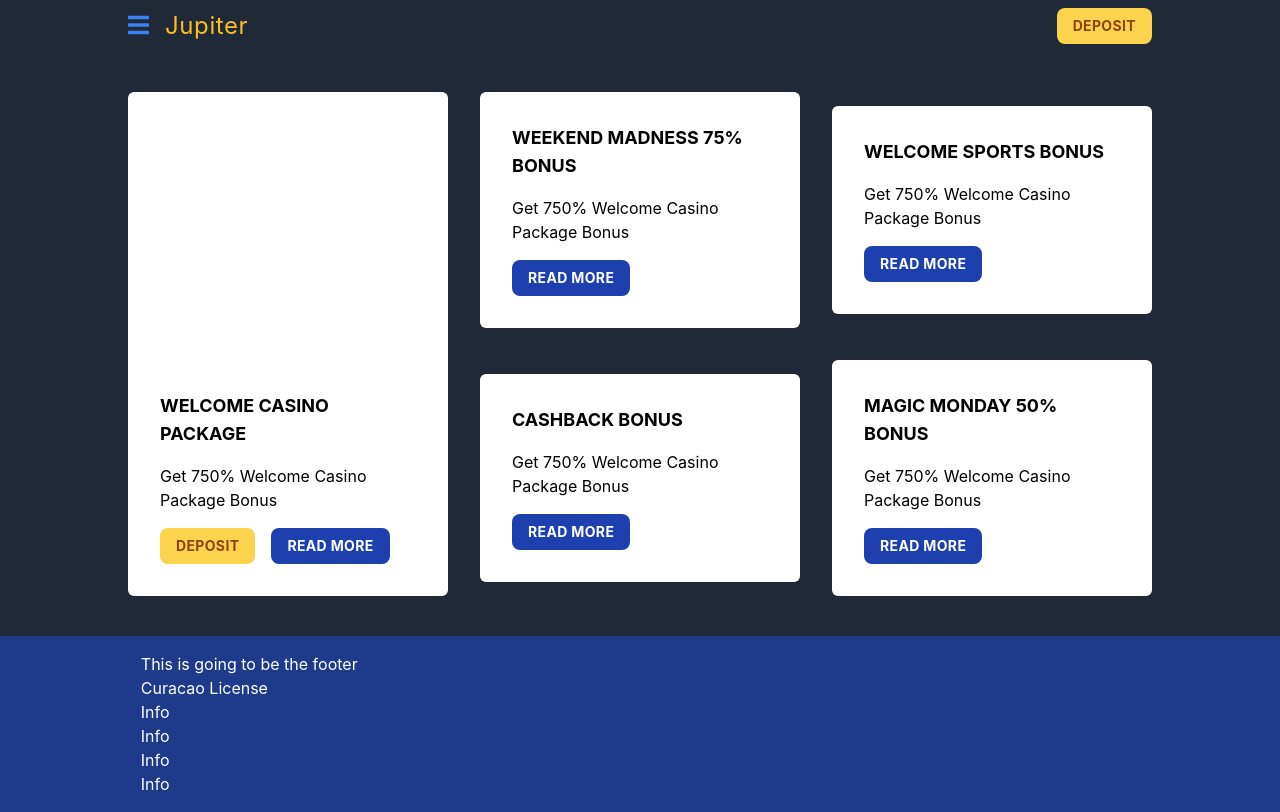
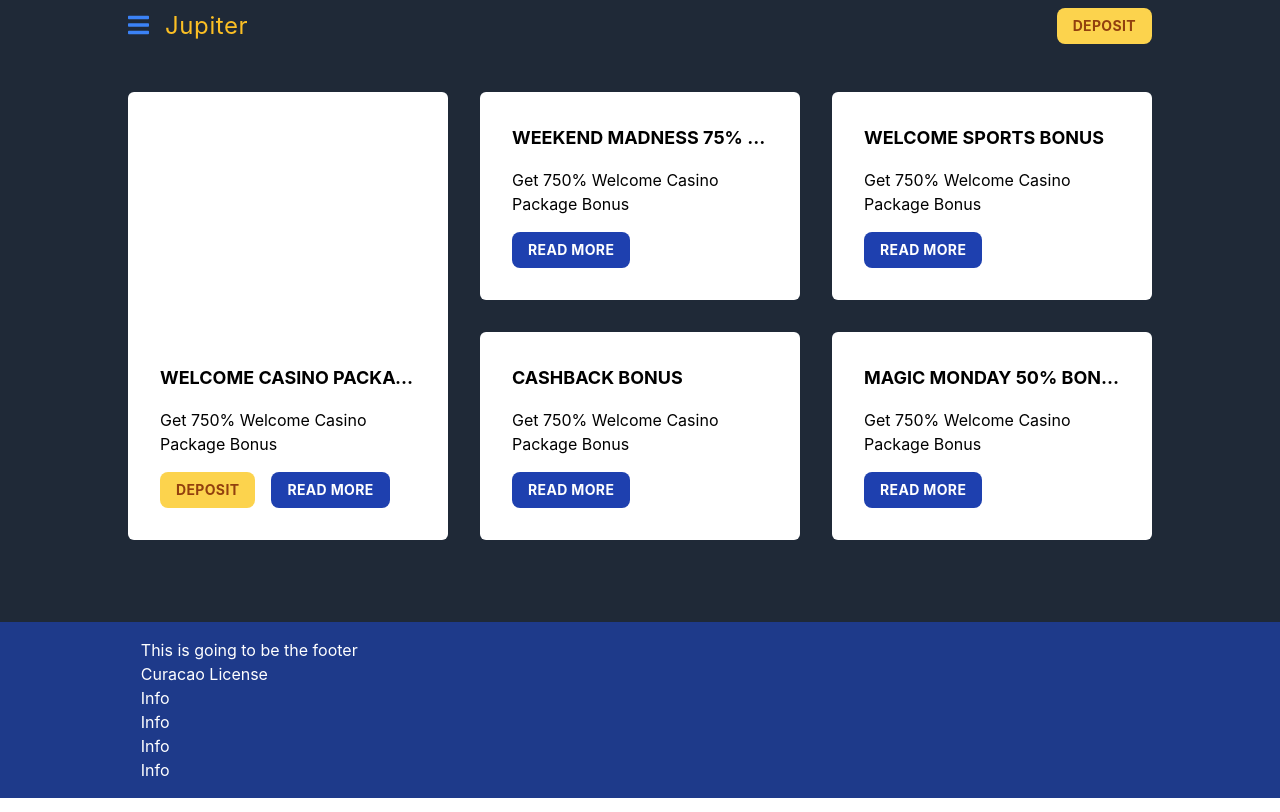
Before and after one commit to MenKNas/jupister-dummy-layout, a React (Create React App) app: page /promotions in a window 1280 px wide. Built offline with nearby package versions, Linux system fonts and the light colour scheme.

Commit message:
click away hook + promotions and header minor fixes

```diff
--- a/package.json
+++ b/package.json
@@ -22,6 +22,7 @@
     "react-router-dom": "^5.2.0",
     "react-scripts": "4.0.3",
     "react-text-transition": "^1.3.0",
+    "react-use": "^17.1.1",
     "tailwindcss": "npm:@tailwindcss/postcss7-compat@^2.0.3",
     "web-vitals": "^1.0.1"
   },
--- a/src/App.js
+++ b/src/App.js
@@ -1,6 +1,7 @@
 import * as React from "react";
 import Layout from "./components/Layout";
 import { BrowserRouter as Router, Switch, Route } from "react-router-dom";
+import "./index.css";
 
 function App() {
   return (
--- a/src/components/Carousels/index.js
+++ b/src/components/Carousels/index.js
@@ -12,7 +12,7 @@ export default function Carousels() {
   return (
     <div className="bg-gray-800">
       <div
-        className="flex flex-col justify-center items-center mx-auto xl:px-40"
+        className="flex flex-col justify-center items-center mx-auto xl:px-36"
         style={{ maxWidth: 1400, margin: "0 auto" }}
       >
         <Carousel />
--- /dev/null
+++ b/src/components/Layout/Header/AccountMenu.js
@@ -0,0 +1,39 @@
+import * as React from "react";
+import { Link } from "react-router-dom";
+import { useClickAway } from "react-use";
+
+export default function AccountMenu({ setShowProfileLinks }) {
+  const ref = React.useRef(null);
+  useClickAway(ref, () => {
+    setShowProfileLinks(false);
+  });
+  return (
+    <>
+      <div
+        className="absolute top-10 right-0 pl-2 pr-24 bg-gray-800 z-30 rounded-md origin-top-left w-56  border border-white"
+        ref={ref}
+      >
+        <div className="flex flex-col text-white text-left py-1">
+          <Link to="/deposit" className="py-2 truncate">
+            Deposit
+          </Link>
+          <Link to="/deposit" className="py-2 truncate">
+            Deposit
+          </Link>
+          <Link to="/deposit" className="py-2 truncate">
+            Deposit
+          </Link>
+          <Link to="/deposit" className="py-2 truncate">
+            Deposit
+          </Link>
+          <Link to="/deposit" className="py-2 truncate">
+            Deposit
+          </Link>
+          <Link to="/deposit" className="py-2 truncate">
+            Deposit
+          </Link>
+        </div>
+      </div>
+    </>
+  );
+}
--- a/src/components/Layout/Header/index.js
+++ b/src/components/Layout/Header/index.js
@@ -1,10 +1,11 @@
 import * as React from "react";
-import { Link, NavLink } from "react-router-dom";
+import { NavLink } from "react-router-dom";
 import { FontAwesomeIcon } from "@fortawesome/react-fontawesome";
 import { faBars, faAngleDown, faUser } from "@fortawesome/free-solid-svg-icons";
 import { SideBar } from "./SideBar";
 import MainButton from "../../Buttons/MainButton";
 import useWindowSize from "../../../hooks/useWindowSize";
+import AccountMenu from "./AccountMenu";
 
 const authenticatedUser = true;
 
@@ -71,28 +72,7 @@ function RegisteredHeaderButtons() {
           />
         </button>
         {showProfileLinks && (
-          <div className="absolute top-14 right-0 pl-2 pr-24 bg-gray-800 z-30 rounded-md origin-top-left w-56">
-            <div className="flex flex-col text-white text-left py-1">
-              <Link to="/deposit" className="py-2 truncate">
-                Deposit
-              </Link>
-              <Link to="/deposit" className="py-2 truncate">
-                Deposit
-              </Link>
-              <Link to="/deposit" className="py-2 truncate">
-                Deposit
-              </Link>
-              <Link to="/deposit" className="py-2 truncate">
-                Deposit
-              </Link>
-              <Link to="/deposit" className="py-2 truncate">
-                Deposit
-              </Link>
-              <Link to="/deposit" className="py-2 truncate">
-                Deposit
-              </Link>
-            </div>
-          </div>
+          <AccountMenu setShowProfileLinks={setShowProfileLinks} />
         )}
       </div>
       <MainButton secondary> Deposit </MainButton>
--- a/src/components/Layout/index.js
+++ b/src/components/Layout/index.js
@@ -13,7 +13,10 @@ export default function Layout() {
     <div>
       <div>
         <Header />
-        <div style={{ minHeight: "calc(100vh - 230px)" }}>
+        <div
+          style={{ minHeight: "calc(100vh - 230px)" }}
+          className="bg-gray-800"
+        >
           <Switch>
             <Route path="/casino" exact>
               <Casino />
--- a/src/components/Views/Promotions/PromotionCard.js
+++ b/src/components/Views/Promotions/PromotionCard.js
@@ -12,7 +12,9 @@ export default function PromotionCard({
     <div
       className={`flex flex-col border-gray-400 bg-white p-8 space-y-4 rounded-md ${className}`}
     >
-      <h3 className="text-lg uppercase font-bold"> {title} </h3>
+      <h3 className="text-lg uppercase font-bold whitespace-nowrap truncate">
+        {title}
+      </h3>
       <p> {mainText} </p>
       <div className="flex space-x-4">
         {hasDeposit && <MainButton secondary> Deposit </MainButton>}
--- a/src/components/Views/Promotions/index.js
+++ b/src/components/Views/Promotions/index.js
@@ -3,7 +3,7 @@ import PromotionCard from "./PromotionCard";
 
 export default function Promotions({ preview = false }) {
   return (
-    <div className="bg-gray-800">
+    <div className="bg-gray-800" style={{ maxWidth: 1400, margin: "0 auto" }}>
       {preview ? (
         <div className="flex flex-col justify-center items-center space-y-6 md:py-3 lg:space-x-6 lg:flex-row lg:justify-between lg:space-y-0">
           {/* Promotions will probably be two images in flex-col for mobile and flex-row for desktop */}
@@ -19,18 +19,22 @@ export default function Promotions({ preview = false }) {
             hasDeposit
           />
           <PromotionCard
+            className="h-full"
             title="Weekend Madness 75% Bonus"
             mainText="Get 750% Welcome Casino Package Bonus"
           />
           <PromotionCard
+            className="h-full"
             title="Welcome Sports Bonus"
             mainText="Get 750% Welcome Casino Package Bonus"
           />
           <PromotionCard
+            className="h-full"
             title="Cashback Bonus"
             mainText="Get 750% Welcome Casino Package Bonus"
           />
           <PromotionCard
+            className="h-full"
             title="Magic Monday 50% Bonus"
             mainText="Get 750% Welcome Casino Package Bonus"
           />
```
Also changed, not shown: 1 other file (tests, documents, lock files or other folders).
